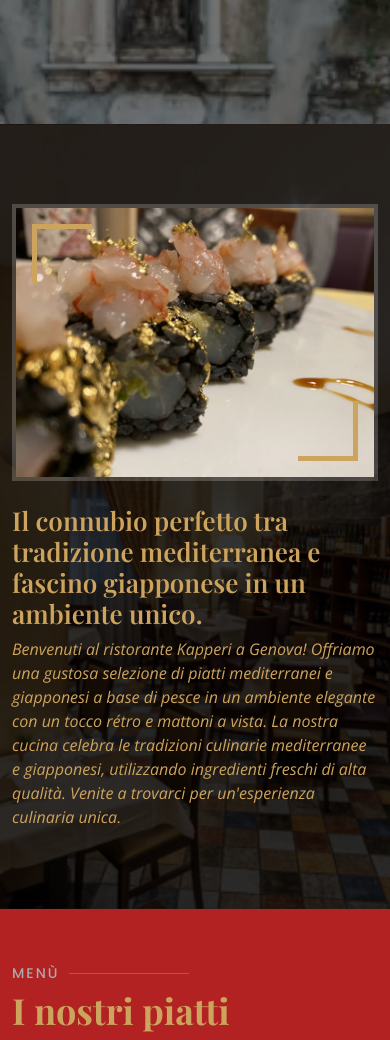
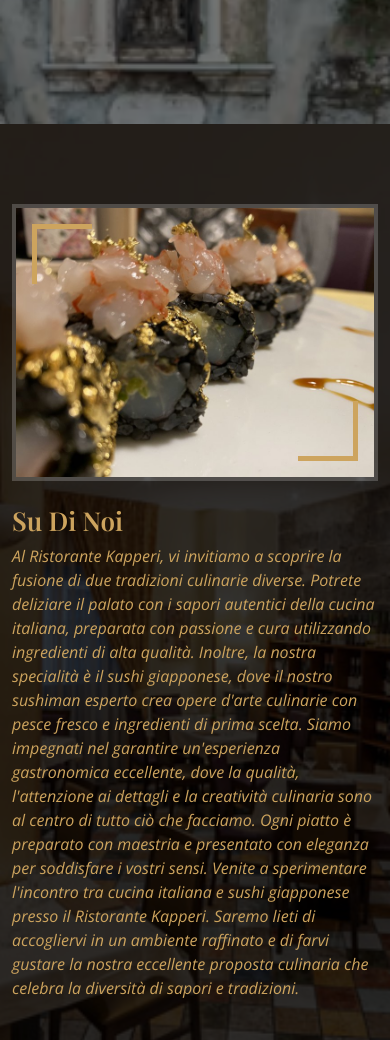
Before and after one commit to RistoranteKapperi/RistoranteKapperi.github.io, a plain HTML site: page index.html in a window 390 px wide. Shown: the part 720-1760 px from the top of the page. Drawn offline with nearby package versions, Linux system fonts and the light colour scheme; a web font is replaced by a local one.

Commit message:
Add files via upload

```diff
--- a/index.html
+++ b/index.html
@@ -61,7 +61,7 @@
 
         <i class="bi bi-list mobile-nav-toggle"></i>
       </nav><!-- .navbar -->
-      <a href=" https://wa.me/447463249652" class="book-a-table-btn scrollto d-none d-lg-flex">PRENOTA</a>
+      <a href=" https://wa.me/3801767343" class="book-a-table-btn scrollto d-none d-lg-flex">PRENOTA</a>
 
     </div>
   </header><!-- End Header -->
@@ -95,8 +95,12 @@
             </div>
           </div>
           <div class="col-lg-6 pt-4 pt-lg-0 order-2 order-lg-1 content">
-            <h3>Il connubio perfetto tra tradizione mediterranea e fascino giapponese in un ambiente unico.</h3>
-            <p class="fst-italic">Benvenuti al ristorante Kapperi a Genova! Offriamo una gustosa selezione di piatti mediterranei e giapponesi a base di pesce in un ambiente elegante con un tocco rétro e mattoni a vista. La nostra cucina celebra le tradizioni culinarie mediterranee e giapponesi, utilizzando ingredienti freschi di alta qualità. Venite a trovarci per un'esperienza culinaria unica.
+            <h3>Su Di Noi</h3>
+            <p class="fst-italic">Al Ristorante Kapperi, vi invitiamo a scoprire la fusione di due tradizioni culinarie diverse. Potrete deliziare il palato con i sapori autentici della cucina italiana, preparata con passione e cura utilizzando ingredienti di alta qualità. Inoltre, la nostra specialità è il sushi giapponese, dove il nostro sushiman esperto crea opere d'arte culinarie con pesce fresco e ingredienti di prima scelta.
+
+              Siamo impegnati nel garantire un'esperienza gastronomica eccellente, dove la qualità, l'attenzione ai dettagli e la creatività culinaria sono al centro di tutto ciò che facciamo. Ogni piatto è preparato con maestria e presentato con eleganza per soddisfare i vostri sensi.
+
+              Venite a sperimentare l'incontro tra cucina italiana e sushi giapponese presso il Ristorante Kapperi. Saremo lieti di accogliervi in un ambiente raffinato e di farvi gustare la nostra eccellente proposta culinaria che celebra la diversità di sapori e tradizioni.
             </p>
           </div>
         </div>
@@ -388,7 +392,7 @@
             function ()
             {
                 _360_widget_id = `_${Math.random().toString(36).slice(2)}`;
-                var _360_options = {_360_whatsapp : "+447463249652",_360_order : "whatsapp",_360_pos_val : "left",_360_v_pos : "15px",_360_h_pos : "15px",_360_greeting : "no",_360_btn_size : "normal",_360_display_btn : "everywhere",_360_chat_bubble : "1",_360_greeting_message_color : "#ff0000", _360_randomID: _360_widget_id};
+                var _360_options = {_360_whatsapp : "3801767343",_360_order : "whatsapp",_360_pos_val : "left",_360_v_pos : "15px",_360_h_pos : "15px",_360_greeting : "no",_360_btn_size : "normal",_360_display_btn : "everywhere",_360_chat_bubble : "1",_360_greeting_message_color : "#ff0000", _360_randomID: _360_widget_id};
                 var _360_proto = document.location.protocol, _360_host = "js.buttongenerator.360dialog.com", _360_url = _360_proto + "//" + _360_host;
                 var _360_s = document.createElement('script'); _360_s.type = 'text/javascript';
                 _360_s.async = true;
```
